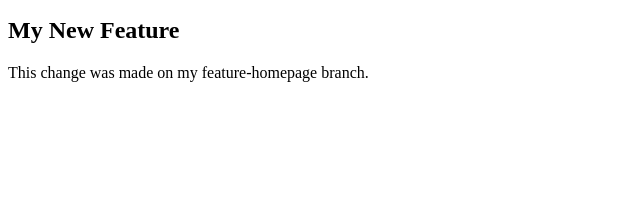
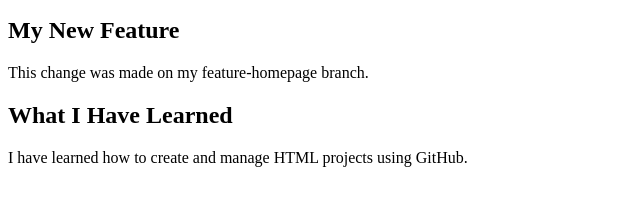
Before and after one commit to boitysen-star/-html-hello-world, a plain HTML site: page index.html in a window 1280 px wide. Shown: the part 101-306 px from the top of the page, without its empty margins (0-640 px from the left). Drawn offline with Linux system fonts and the light colour scheme.

Commit message:
Updated HTML page with learning section
Added a new section about learning HTML and GitHub.

```diff
--- a/index.html
+++ b/index.html
@@ -12,5 +12,8 @@
 
     <h2>My New Feature</h2>
     <p>This change was made on my feature-homepage branch.</p>
+
+     <h2>What I Have Learned</h2>
+    <p>I have learned how to create and manage HTML projects using GitHub.</p>
 </body>
 </html>
```
